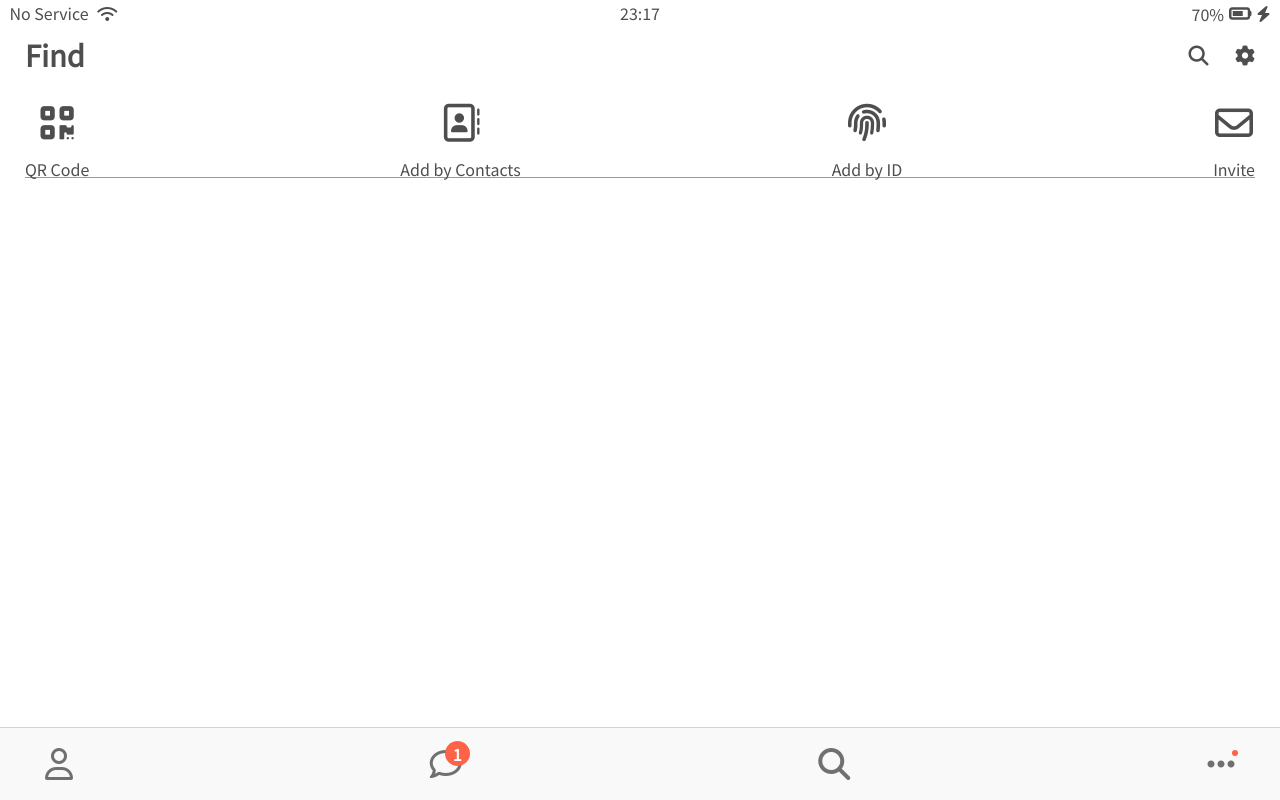
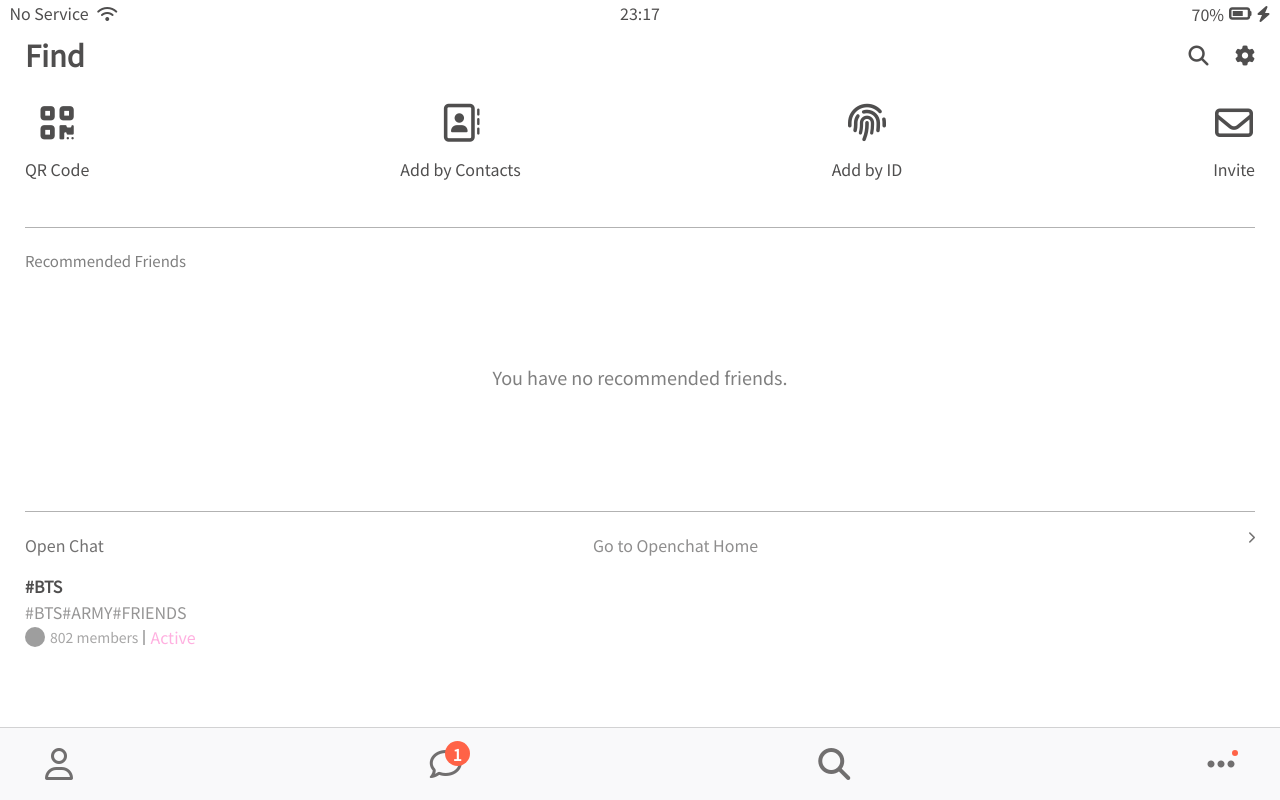
Before and after one commit to yokim0429/kokoa-clone-2023, a plain HTML site: page find.html in a window 1280 px wide. Drawn offline with Linux system fonts and the light colour scheme; grey boxes are pictures that could not be loaded; a web font is replaced by a local one.

Commit message:
open-post__column
#6.22 Find Screen Part Two
#6.23 Find Screen Part Three

```diff
--- a/css/screens/find.css
+++ b/css/screens/find.css
@@ -1,7 +1,8 @@
 .find-icons {
     display: flex;
     justify-content: space-between;
-    border-bottom: 1px solid rgba(0,0,0,0.4);
+
+    padding-bottom: 25px;
 }
 
 .find-icons__icon {
@@ -17,3 +18,77 @@
 .find-icons__icon span {
     margin-top: 19px;
 }
+
+.recommended-friends {
+    margin: 25px 0px;
+    padding: 25px 0px;
+    border-bottom: var(--main-border);
+    border-top: var(--main-border);
+}
+
+.recommended-friends__title {
+    font-size: 15px;
+    color: rgba(0, 0, 0, 0.5);
+}
+
+.recommended-friends span {
+    margin: 100px 0px;
+    text-align: center;
+    display: block;
+    color: rgba(0, 0, 0, 0.5);
+    font-size: 18px;
+}
+
+.open-chat__header {
+    display: flex;
+    justify-content: space-between;
+    opacity: 0.8;
+    margin-bottom: 25px;
+}
+
+.open-chat__header span {
+    opacity: 0.8;
+}
+
+.open-post {
+    display: flex;
+}
+
+.open-post__title {
+    font-weight: 900;
+    margin-bottom: 10px;
+}
+
+.open-post__hashtags {
+    text-transform: uppercase;
+    opacity: 0.6;
+}
+
+.open-post__members {
+    display: flex;
+    align-items: center;
+    margin-top: 7px;
+}
+
+.open-post__members img {
+    width: 20px;
+    height: 20px;
+    border-radius: 50%;
+    margin-right: 5px;
+}
+
+.open-post__member-count {
+    opacity: 0.5;
+    font-size: 14px;
+}
+/* .open-post__members .divider 이렇게 작성하는 이유는 코드 상에 또 다른 divider가 있을 수 있는데, 이렇게 하면 open-post__members 안에 있는 divider만 적용이 돼 */
+.open-post__members .divider {
+    width: 2px;
+    height: 15px;
+    margin: 0 5px;
+    background-color: rgba(0, 0, 0, 0.3);
+}
+
+.open-post__member-status {
+    color: #ffb0e0;
+}
--- a/css/screens/friends.css
+++ b/css/screens/friends.css
@@ -18,7 +18,7 @@
 
 .friends-screen__channel {
     margin-top: 25px;
-    border-top: 1px solid rgba(0, 0, 0, 0.3);
+    border-top: var(--main-border);
     padding-top: 15px;
 }
 
--- a/css/variables.css
+++ b/css/variables.css
@@ -1,4 +1,5 @@
 :root {
     --yellow: #fae100;
     --horizontal-space: 25px;
+    --main-border: 1px solid rgba(0, 0, 0, 0.3)
 }
--- a/find.html
+++ b/find.html
@@ -59,8 +59,37 @@
           <span>Invite</span>
         </div>
       </div>
+      <!-- Recommended-Freinds -->
+      <div class="recommended-friends">
+        <h6 class="recommended-friends__title">Recommended Friends</h6>
+        <span>You have no recommended friends.</span>
+      </div>
+      <!-- Open-Chat -->
+      <div class="open-chat">
+        <div class="open-chat__header">
+          <h4>Open Chat</h4>
+          <span>Go to Openchat Home</span>
+          <i class="fas fa-chevron-right fa-xs"></i>
+        </div>
+        <div class="open-post">
+          <div class="open-post__column">
+            <h5 class="open-post__title">#BTS</h5>
+            <h6 class="open-post__hashtags">#bts#army#friends</h6>
+            <div class="open-post__members">
+              <img
+                src="https://www.shutterstock.com/image-vector/straw-hat-pirate-logo-isolated-600w-1779101537.jpg"
+                alt="One_piece LOGO"
+              />
+              <span class="open-post__member-count">802 members</span>
+              <div class="divider"></div>
+              <span class="open-post__member-status">Active</span>
+            </div>
+          </div>
+          <div class="open-post__column"></div>
+        </div>
+      </div>
     </main>
-    <!-- navigation -->
+    <!-- Navigation -->
     <nav class="nav">
       <ul class="nav__list">
         <li class="nav__btn">
```
